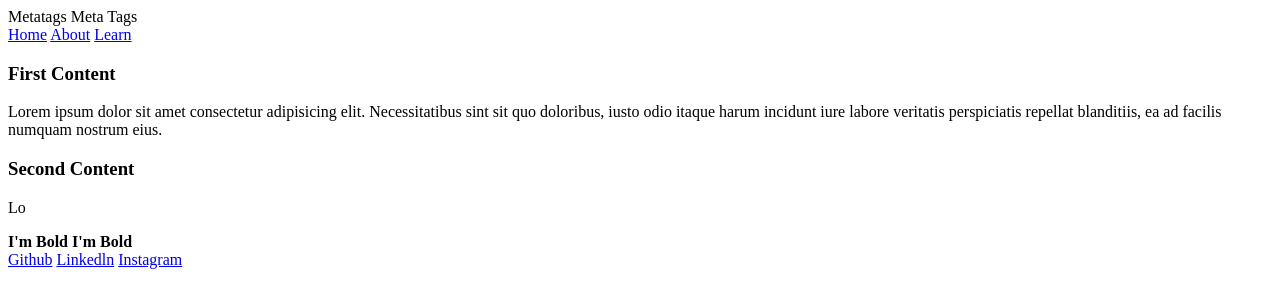
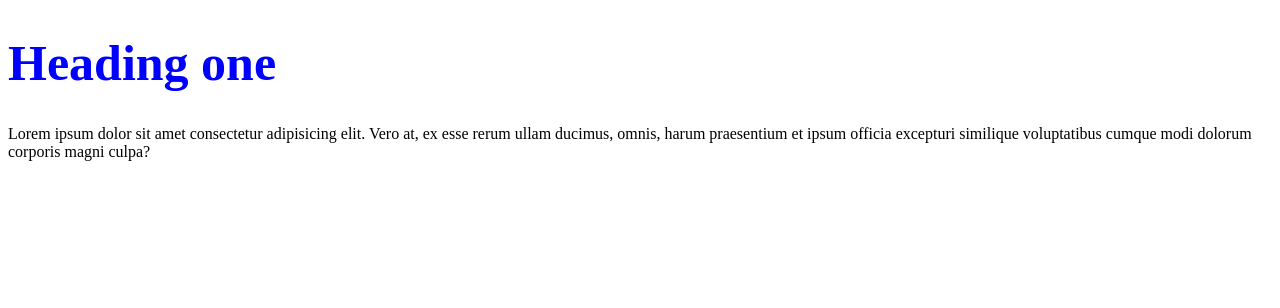
Before and after one commit to ritu2302/Full_Stack_Web_Development, a plain HTML site: page index.html in a window 1280 px wide. Drawn offline with Linux system fonts and the light colour scheme.

Commit message:
style tag

```diff
--- a/index.html
+++ b/index.html
@@ -1,48 +1,15 @@
-<!--DOCTYPE Tag: Used to specify browser which version of HTML are we using-->
-
-<!--Meta Tag : provides metadata of websites
-<meta name="description" content="This is tutorial">
-<meta name="keyword" content="HTML, CSS and Javascript">
-<meta name="viewport" content ="width =device -width, initial-scale =1.0>"-->
-
 <!DOCTYPE html>
 <html lang="en">
 <head>
-    <meta name ="viewport" content="width=device-width, initial-scale=1" />
-    <meta name="description" content="Meta tags in HTML" />
-    <meta name="keyword" content=""
-    <title>Metatags</title>
+    <meta charset="UTF-8">
+    <meta http-equiv="X-UA-Compatible" content="IE=edge">
+    <meta name="viewport" content="width=device-width, initial-scale=1.0">
+    <title>Full stack development</title>
 </head>
 <body>
-    Meta Tags
-    <!--self closing tag-->
-    <!--name ="description"-->
-    <!--content =""-->
-<!--Viewport is the portion of the screen which is visible to the end user-->
-<!--Semantic Tag - -->
-<nav>
-    <a href="#">Home</a>
-    <a href="#">About</a>
-    <a href="#">Learn</a>
-</nav>
-<main>
-    <section>
-        <h3>First Content</h3>
-        <p>
-            Lorem ipsum dolor sit amet consectetur adipisicing elit. Necessitatibus sint sit quo doloribus, iusto odio itaque harum incidunt iure labore veritatis perspiciatis repellat blanditiis, ea ad facilis numquam nostrum eius.
-        </p>
-    </section>
-    <section>
-    <h3>Second Content</h3>
-    <p>Lo</p>
-    </section>
-</main>
-<b>I'm Bold</b>
-<strong>I'm Bold</strong>
-<footer>
-    <a href="#">Github</a>
-    <a href="#">Linkedln</a>
-    <a href="#">Instagram</a>
-</footer>
+    <h1 style="color:blue ; font-size: 50px;">Heading one</h1>
+    <p>
+        Lorem ipsum dolor sit amet consectetur adipisicing elit. Vero at, ex esse rerum ullam ducimus, omnis, harum praesentium et ipsum officia excepturi similique voluptatibus cumque modi dolorum corporis magni culpa?
+    </p>
 </body>
 </html>
```
